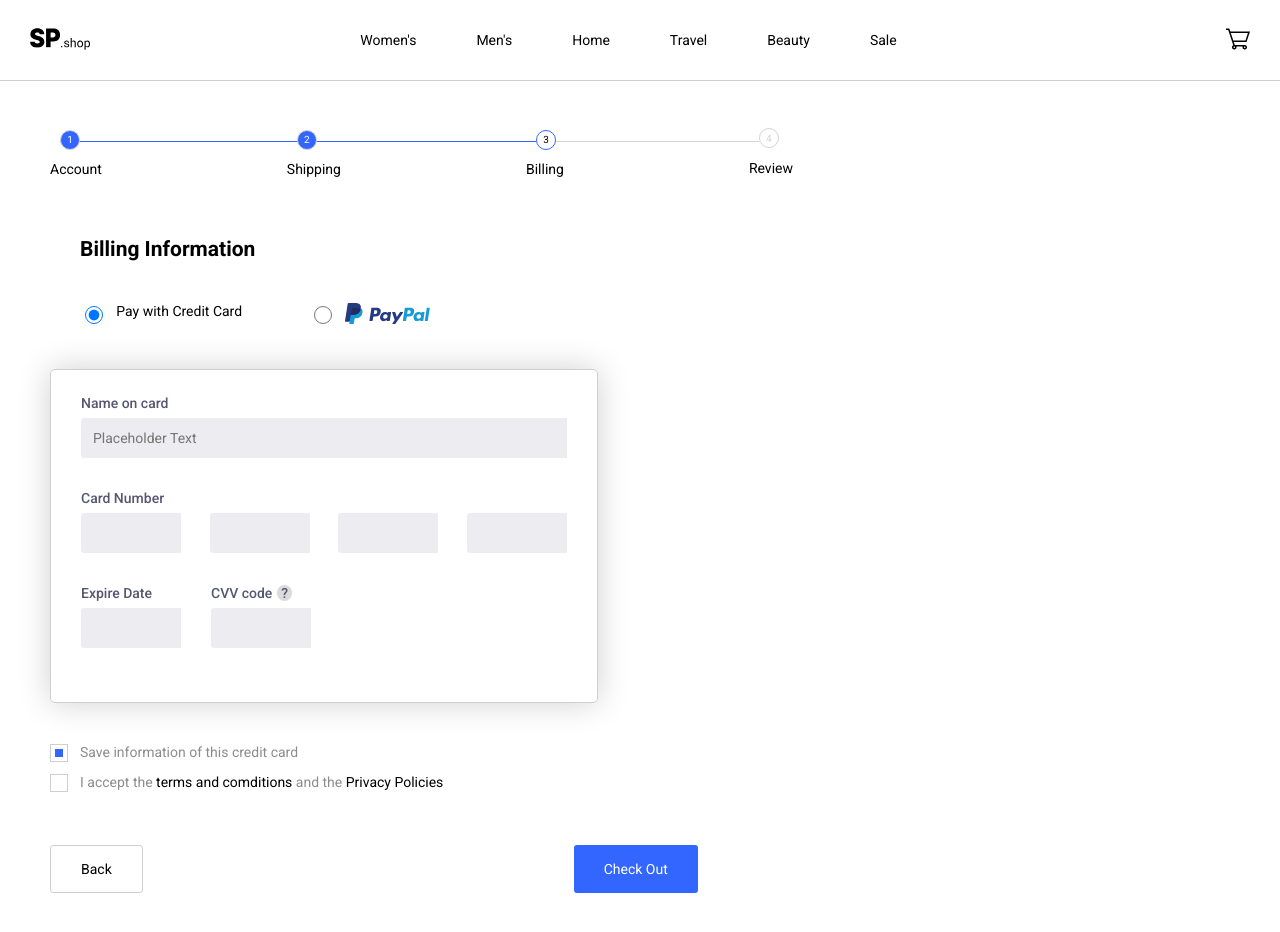
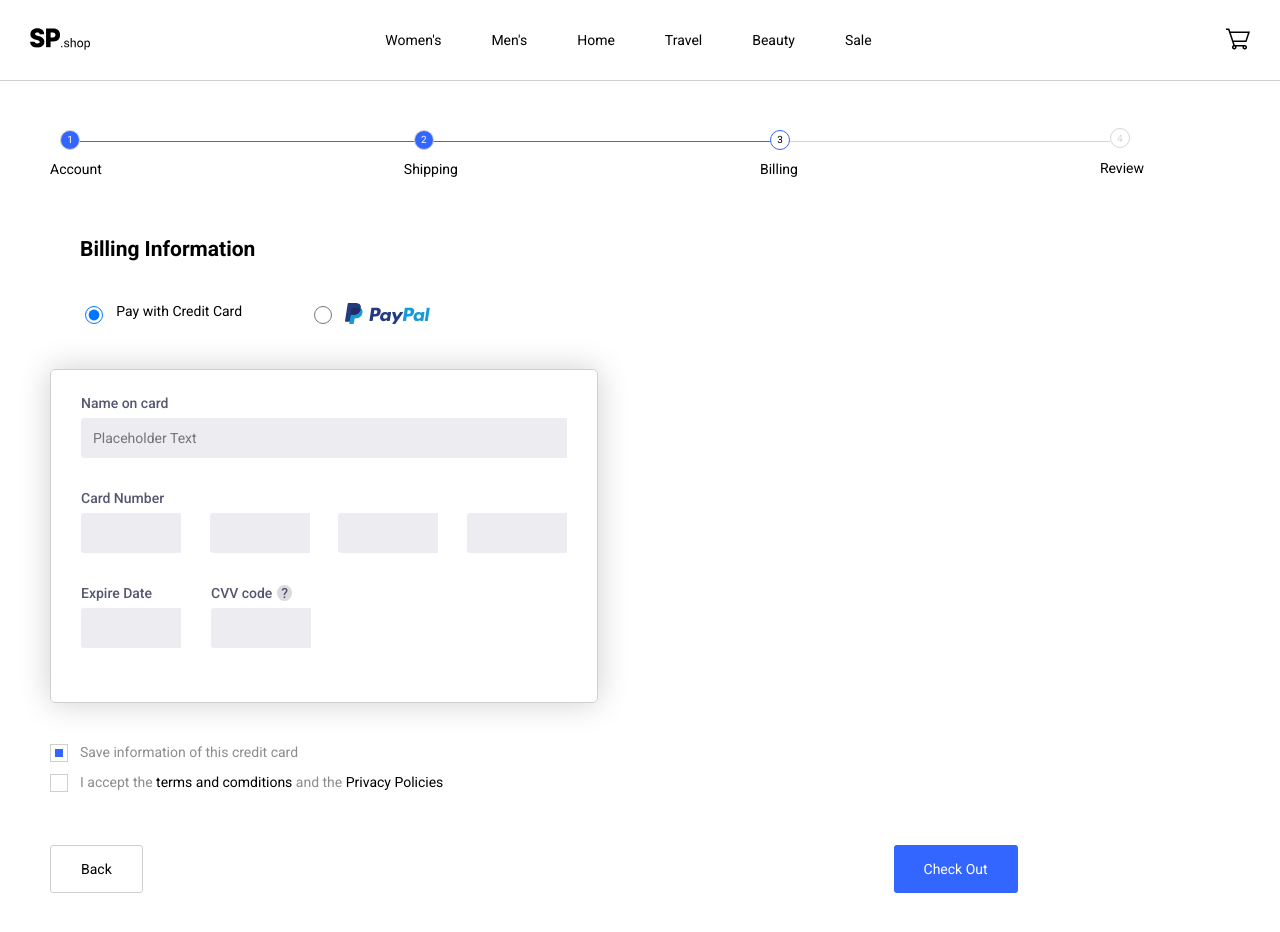
Before and after one commit to Konstantin9595/sborka-shop, a React (Create React App) app: page / in a window 1280 px wide. Built offline with nearby package versions, Linux system fonts and the light colour scheme; some icons are missing.

Commit message:
add close menu animation and corrected menu responsive makeup

```diff
--- a/src/styles/_layout.scss
+++ b/src/styles/_layout.scss
@@ -16,7 +16,7 @@
     display: flex;
     justify-content: space-between;
     .content-main {
-        max-width: 890px;
+        //max-width: 890px;
         width: 100%;
         //margin: 60px;
     }
--- a/src/styles/components/_menu.scss
+++ b/src/styles/components/_menu.scss
@@ -36,7 +36,7 @@
             height: 57px;
             .header-menu__link {
                 color: $black;
-                padding: 20px 30px;
+                padding: 20px 25px;
                 text-decoration: none;
 
                 &:visited {
@@ -70,6 +70,7 @@
         height: 100vh;
         margin-left: -120px;
         top: 84px;
+        transition: margin-left .3s;
     }
 }
 
```
